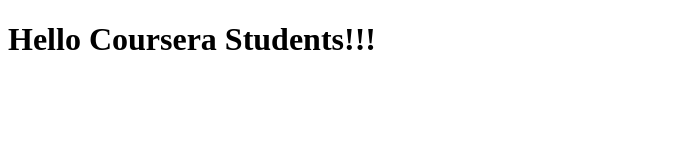
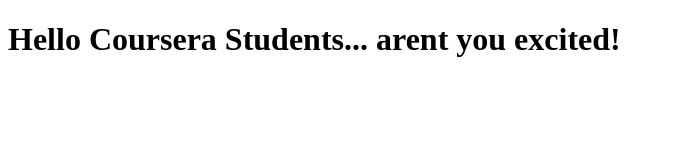
Before and after one commit to singerh74/coursera-SPA_AngularJS, a plain HTML site: page index.html in a window 1280 px wide. Shown: the whole page, without its empty margins (0-673 px from the left). Drawn offline with Linux system fonts and the light colour scheme.

Commit message:
2nd commit

```diff
--- a/index.html
+++ b/index.html
@@ -5,6 +5,6 @@
 		<title>Hello Coursera</title>
 	</head>
 	<body>
-		<h1>Hello Coursera Students!!!</h1>
+		<h1>Hello Coursera Students... arent you excited!</h1>
 	</body>
 </html>
```
